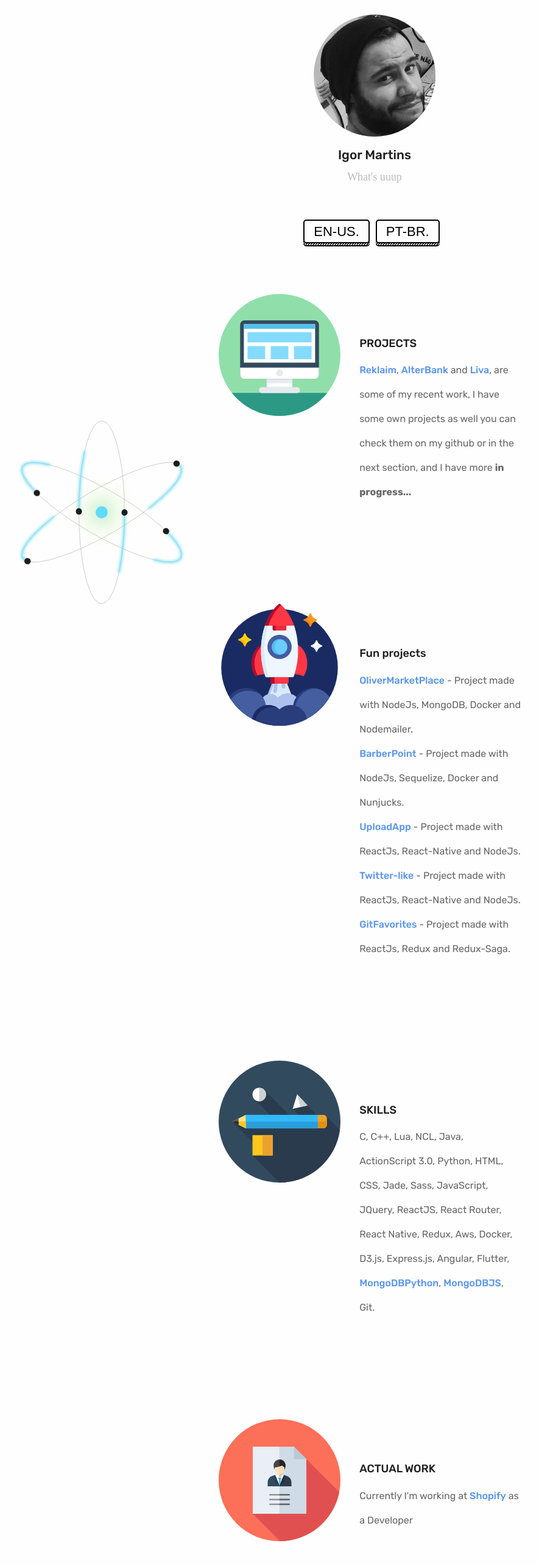
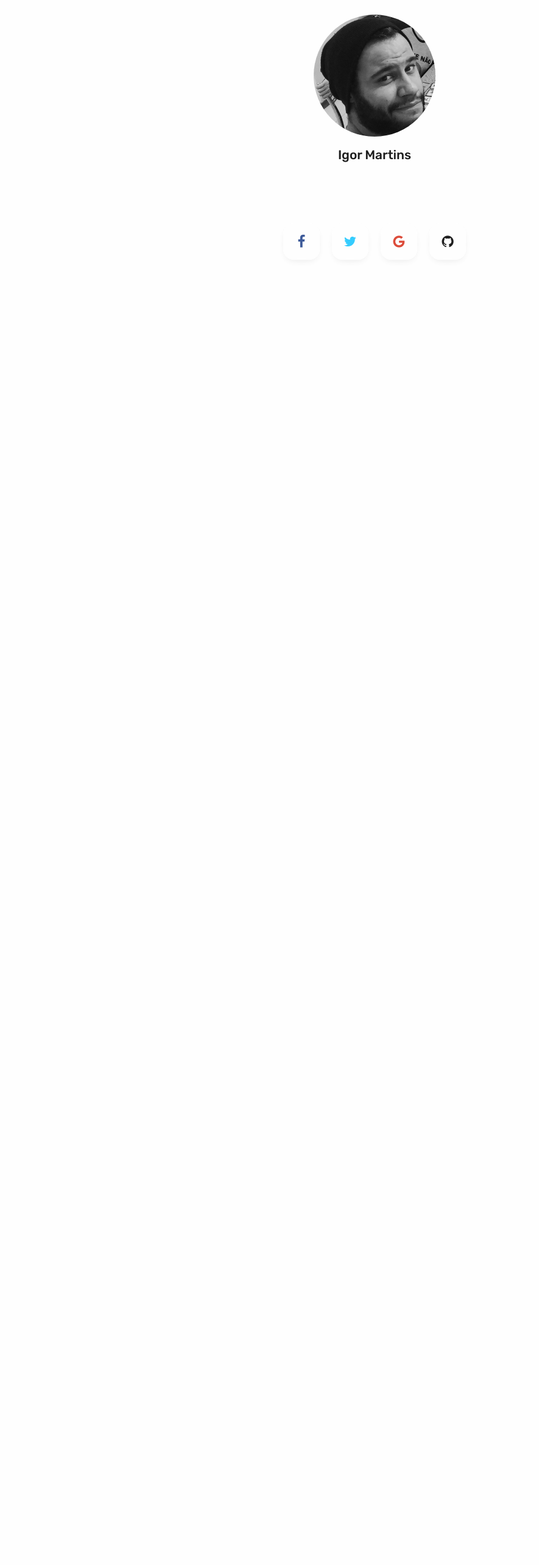
Before and after one commit to oliverigor/portifolio, a React (Create React App) app: page / in a window 1280 px wide. Shown: the part 126-2692 px from the top of the page at 61% size, without its empty margins (25-910 px from the left). After the commit the page ends 950 px from the top, so only its background shows below. Built offline with nearby package versions, Linux system fonts and the light colour scheme; a web font is replaced by a local one.

Commit message:
Light profile

```diff
--- a/src/App.js
+++ b/src/App.js
@@ -1,21 +1,21 @@
-import React, { useState } from "react"
+import React from "react"
 import "./App.css"
 import "font-awesome/css/font-awesome.min.css"
 
-import Messenger from "./messenger.js"
-import RocketComponent from "./components/RocketComponent"
+// import Messenger from "./messenger.js"
+// import RocketComponent from "./components/RocketComponent"
 import Footer from "./components/Footer"
-import Messages from "./messages.js"
-import { Computer, Skills, Current, Like, Letter, Myself } from "./images"
-import AtomComponent from "./components/AtomComponent"
-import RecentProjects from "./components/RecentProjects"
+// import Messages from "./messages.js"
+import { Myself } from "./images"
+// import AtomComponent from "./components/AtomComponent"
+// import RecentProjects from "./components/RecentProjects"
 
 const App = () => {
-  const [language, setLanguage] = useState("en-US")
+  // const [language, setLanguage] = useState("en-US")
 
-  const languageEN = () => setLanguage("en-US")
-  const languagePT = () => setLanguage("pt-BR")
-  const PageLanguage = Messages[language]
+  // const languageEN = () => setLanguage("en-US")
+  // const languagePT = () => setLanguage("pt-BR")
+  // const PageLanguage = Messages[language]
 
   return (
     <div className="App">
@@ -24,7 +24,7 @@
         <h1 className="App-title">Igor Martins</h1>
       </div>
 
-      <div style={{ height: "80px" }}>
+      {/* <div style={{ height: "80px" }}>
         <div className="App-intro" style={{ color: "#bbb" }}>
           <Messenger
             news={[
@@ -36,17 +36,17 @@
             ]}
           />
         </div>
-      </div>
-      <div className="align-center">
+      </div> */}
+      {/* <div className="align-center">
         <button className=" btn-lang" onClick={languageEN}>
           <span>en-US.</span>
         </button>
         <button className="btn-lang" onClick={languagePT}>
           <span>pt-BR.</span>
         </button>
-      </div>
-      <div className="skill_set">
-        <div className="skill_box">
+      </div> */}
+      {/* <div className="skill_set"> */}
+      {/* <div className="skill_box">
           <img alt="computer" src={Computer} className="img-project" />
           <div>
             <h1 className="title">{PageLanguage.title1}</h1>
@@ -80,8 +80,8 @@
           </div>
         </div>
         <AtomComponent />
-        <RecentProjects pageLanguage={PageLanguage} />
-        <div className="skill_box">
+        <RecentProjects pageLanguage={PageLanguage} /> */}
+      {/* <div className="skill_box">
           <img alt="skills" src={Skills} className="img-skills" />
           <div>
             <h1 className="title">{PageLanguage.title2}</h1>
@@ -108,8 +108,8 @@
             </h2>
           </div>
         </div>
-        <div className="skill_box">
-          <img alt="current" src={Current} className="img-current" />
+        <div className="skill_box"> */}
+      {/* <img alt="current" src={Current} className="img-current" />
           <div>
             <h1 className="title">{PageLanguage.title3}</h1>
             <h2 className="text_box">
@@ -124,9 +124,9 @@
               {PageLanguage.message5}
             </h2>
           </div>
-        </div>
+        </div> */}
 
-        <div className="skill_box">
+      {/* <div className="skill_box">
           <img alt="like" src={Like} className="img-like" />
           <div>
             <h1 className="title">{PageLanguage.title4}</h1>
@@ -136,8 +136,8 @@
             </h2>
           </div>
         </div>
-        <RocketComponent />
-        {/* <div className='skill_box'>
+        <RocketComponent /> */}
+      {/* <div className='skill_box'>
           <img alt='job' src={Job} className='img-job' />
           <div>
             <h1 className='title'>{PageLanguage.title5}</h1>
@@ -149,7 +149,7 @@
             </h2>
           </div>
         </div> */}
-        <div className="skill_box">
+      {/* <div className="skill_box">
           <img alt="letter" src={Letter} className="img-email" />
           <div>
             <h1 className="title">{PageLanguage.title6}</h1>
@@ -157,9 +157,9 @@
               {PageLanguage.message11} <br /> {PageLanguage.message12}.
             </h2>
           </div>
-        </div>
+        </div> */}
 
-        <div className="form_louco">
+      {/* <div className="form_louco">
           <form
             action="https://formspree.io/m.oliverunb@gmail.com"
             method="POST"
@@ -198,7 +198,7 @@
             </div>
           </form>
         </div>
-      </div>
+      </div> */}
       <Footer />
     </div>
   )
--- a/src/components/Footer.js
+++ b/src/components/Footer.js
@@ -38,7 +38,7 @@
           <i className="fa fa-github" />
         </a>
       </div>
-      <small>
+      {/* <small>
         <p>
           MADE BY ME...YES...
           <a
@@ -49,7 +49,7 @@
             IGOR
           </a>
         </p>
-      </small>
+      </small> */}
     </div>
   )
 }
```
Also changed, not shown: src/App.css (+5 -5 lines).
